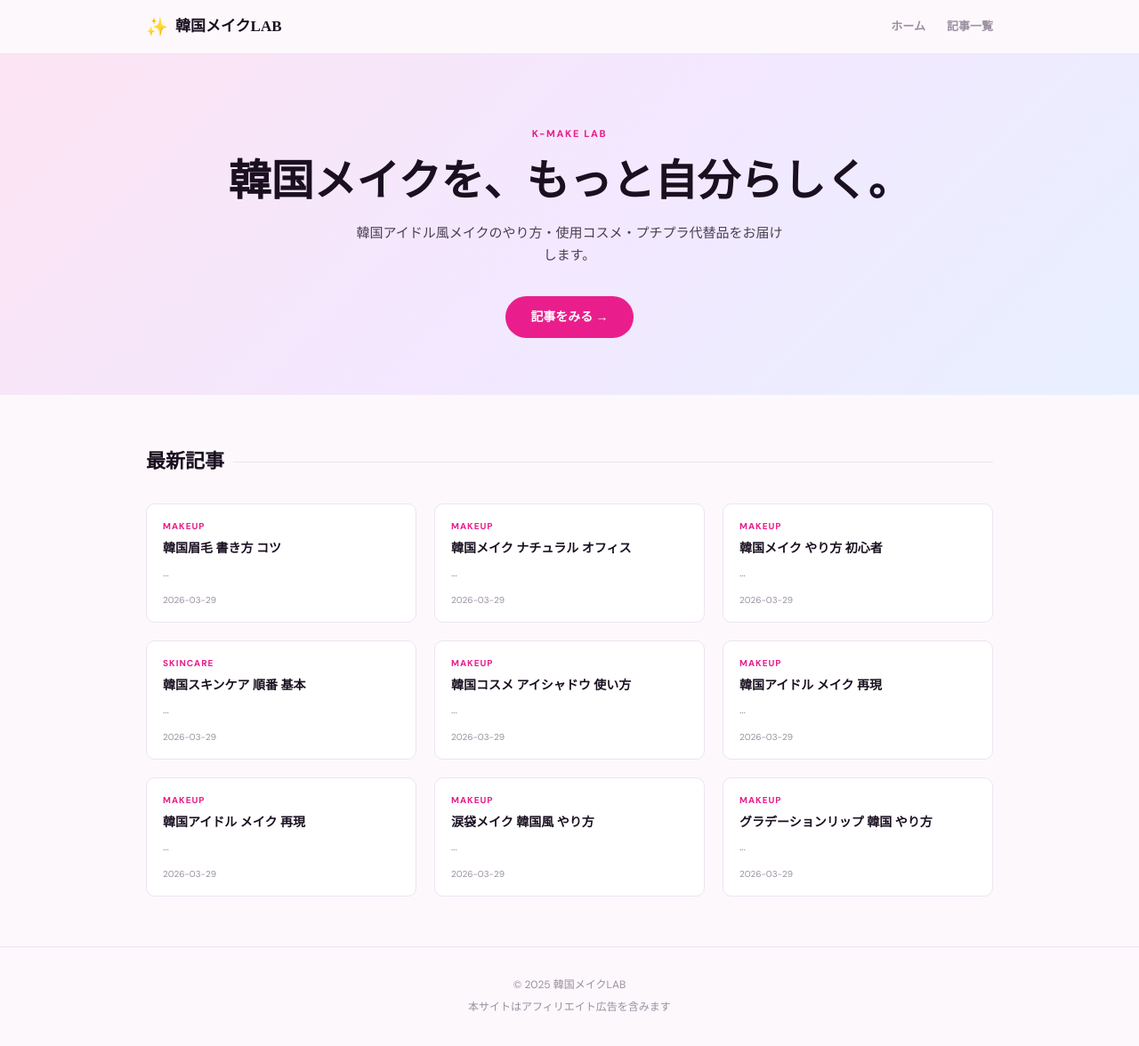
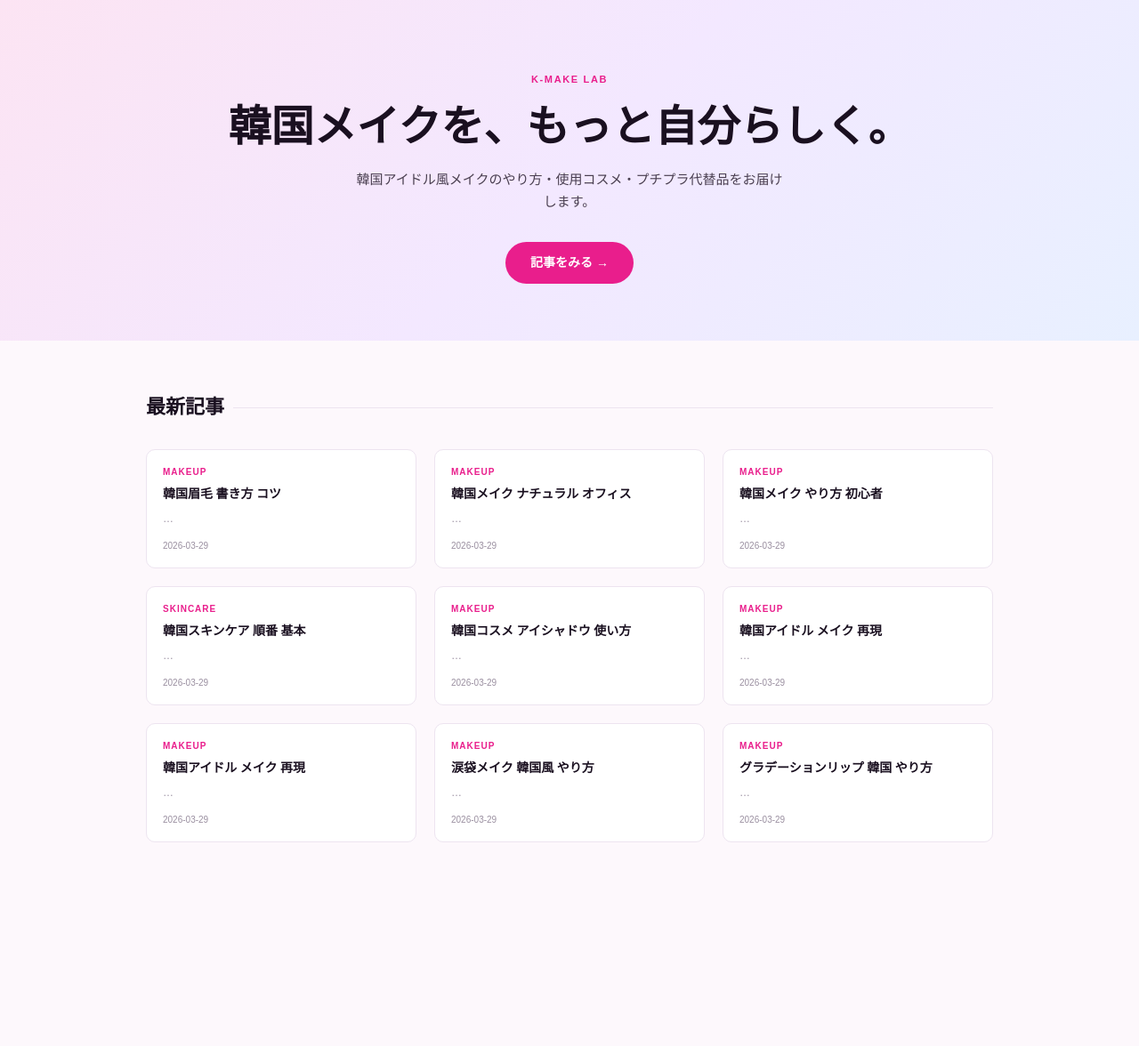
Before and after one commit to okuwabara07-gif/kmake-lab-jp, a Next.js app: page / in a window 1280 px wide. Shown: the whole page at 89% size. After the commit the page ends 1003 px from the top, so only its background shows below. Built offline with nearby package versions, Linux system fonts and the light colour scheme.

Commit message:
style: quiet luxury layout + OGP

```diff
--- a/app/layout.tsx
+++ b/app/layout.tsx
@@ -2,41 +2,32 @@
 import './globals.css';
 
 export const metadata: Metadata = {
-  title: { default: '韓国メイクLAB', template: '%s | 韓国メイクLAB' },
-  description: '韓国メイクのやり方とおすすめコスメを発信',
-  verification: { google: 'xpdiFRYHloMJxfhCT-IMD08p5na4v9WUqvPY9OrDsHs' },
+  title: '韓国メイクLAB | K-Beauty Portal',
+  description: '韓国メイク・オルチャンの最新情報',
+  openGraph: {
+    title: '韓国メイクLAB',
+    description: '韓国メイク・オルチャンの最新情報',
+    url: 'https://kmake-lab-jp.vercel.app',
+    siteName: 'K-Beauty Portal',
+    type: 'website',
+  },
+  twitter: {
+    card: 'summary_large_image',
+    title: '韓国メイクLAB',
+    description: '韓国メイク・オルチャンの最新情報',
+    site: '@beauty_note_j',
+    creator: '@beauty_note_j',
+  },
 };
 
 export default function RootLayout({ children }: { children: React.ReactNode }) {
   return (
     <html lang="ja">
       <head>
-        <link rel="preconnect" href="https://fonts.googleapis.com" />
-        <link rel="preconnect" href="https://fonts.gstatic.com" crossOrigin="anonymous" />
-        <link href="https://fonts.googleapis.com/css2?family=Noto+Serif+JP:wght@400;700&family=DM+Sans:wght@400;600;800&display=swap" rel="stylesheet" />
-        <script async src="https://pagead2.googlesyndication.com/pagead/js/adsbygoogle.js?client=ca-pub-3460729726810386" crossOrigin="anonymous"></script>
+        <link rel="preconnect" href="https://fonts.googleapis.com"/>
+        <link href="https://fonts.googleapis.com/css2?family=Noto+Serif+JP:wght@400;700&family=DM+Mono:wght@400;500&family=Outfit:wght@300;400;500&display=swap" rel="stylesheet"/>
       </head>
-      <body>
-        <header className="site-header">
-          <div className="header-inner">
-            <a href="/" className="site-logo">
-              <span className="logo-mark">✨</span>
-              <span className="logo-text">韓国メイクLAB</span>
-            </a>
-            <nav className="site-nav">
-              <a href="/">ホーム</a>
-              <a href="/blog">記事一覧</a>
-            </nav>
-          </div>
-        </header>
-        <main>{children}</main>
-        <footer className="site-footer">
-          <div className="footer-inner">
-            <p>© 2025 韓国メイクLAB</p>
-            <p className="footer-note">本サイトはアフィリエイト広告を含みます</p>
-          </div>
-        </footer>
-      </body>
+      <body>{children}</body>
     </html>
   );
 }
```
